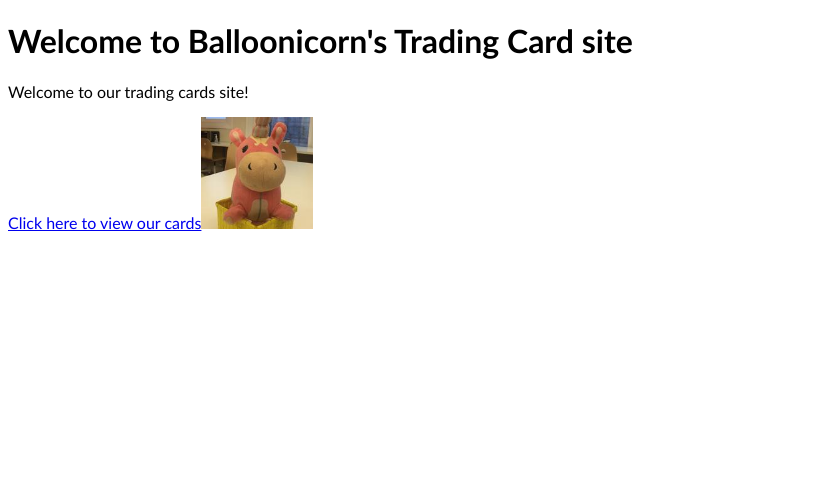
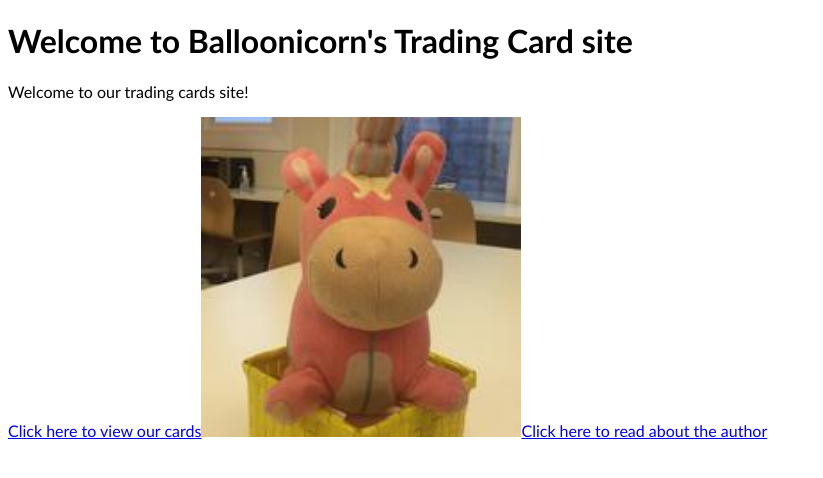
Before and after one commit to karengcecena/HB_lab_react_trading_cards, a Flask app: page / in a window 1280 px wide. Shown: the top 478 px of the page, without its empty margins (0-823 px from the left). Run offline with Flask 2, Linux system fonts and the light colour scheme; some libraries are stand-ins or nearby versions.

Commit message:
Lab Further Study Completed

```diff
--- a/server.py
+++ b/server.py
@@ -16,6 +16,12 @@ def show_cards():
 
     return render_template('cards.html')
 
+@app.route("/about")
+def about():
+    """Show about the author page"""
+
+    return render_template("about.html")
+
 
 if __name__ == '__main__':
     app.run(debug=True, host='0.0.0.0')
--- a/static/css/site.css
+++ b/static/css/site.css
@@ -19,5 +19,9 @@ body {
   font-family: 'Trebuchet MS', Helvetica, sans-serif;
 }
 img {
+  height: 20em;
+}
+
+.card img {
   height: 7em;
 }
--- a/static/js/homepage.jsx
+++ b/static/js/homepage.jsx
@@ -6,8 +6,28 @@ function Homepage() {
     <p>Welcome to our trading cards site!</p>
     <a href="/cards">Click here to view our cards</a>
     <img src="/static/img/balloonicorn.jpg"></img>
+    <a href="/about">Click here to read about the author</a>
   </div>
   );
 }
 
 ReactDOM.render(<Homepage />, document.querySelector('#app'));
+
+
+// /// lab's way of doing it:
+// function Homepage() {
+//   return (
+//     <React.Fragment>
+//       <h1>Welcome to Balloonicorn&apos;s Trading Card Site!</h1>
+//       <div>
+//         <a href="/cards">Go to the cards page</a>
+//       </div>
+//       <div>
+//         <a href="/about">Go to the about page</a>
+//       </div>
+//       <img src="/static/img/balloonicorn.jpg" alt="" />
+//     </React.Fragment>
+//   );
+// }
+
+// ReactDOM.render(<Homepage />, document.querySelector('#app'));
```
